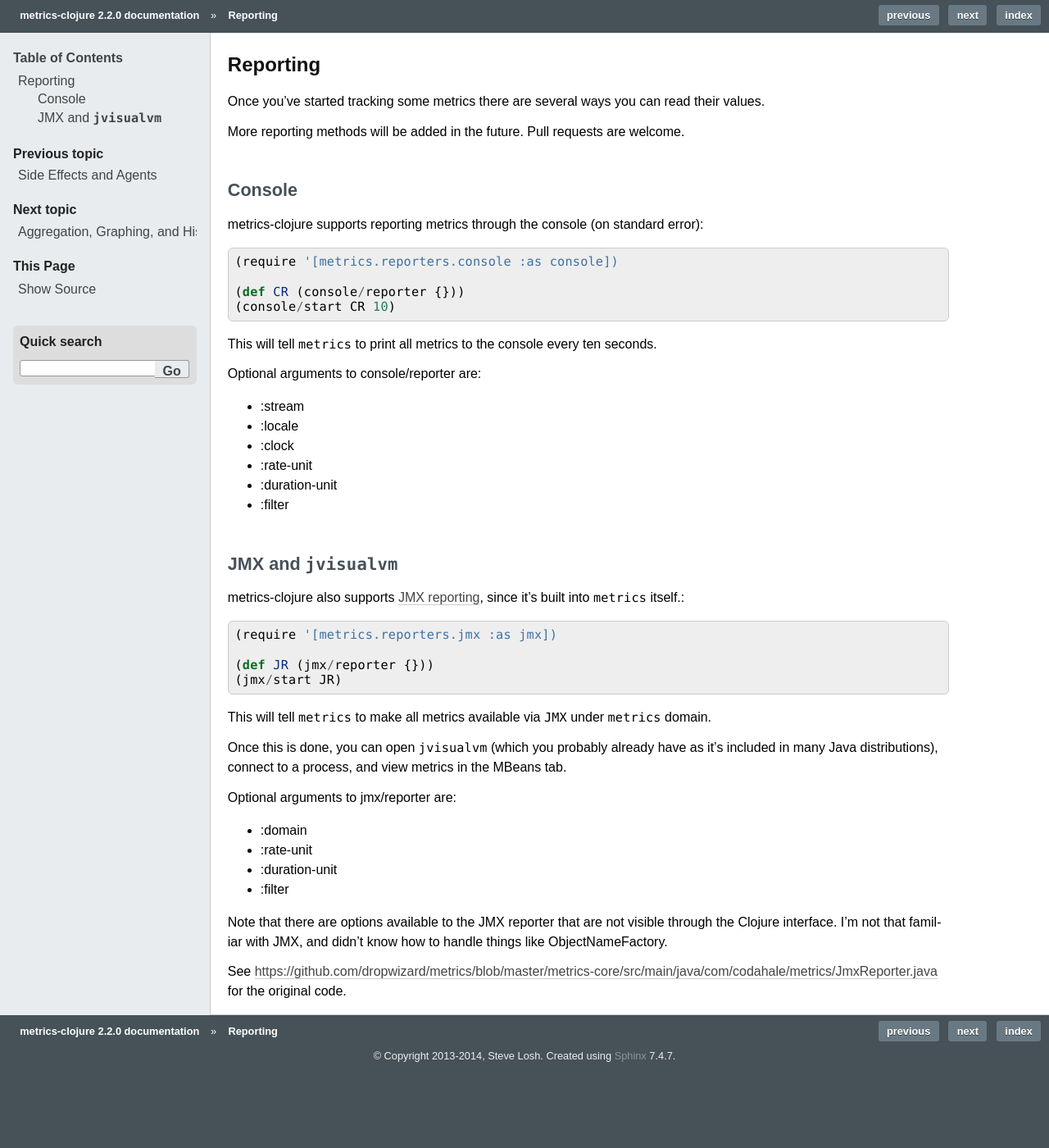
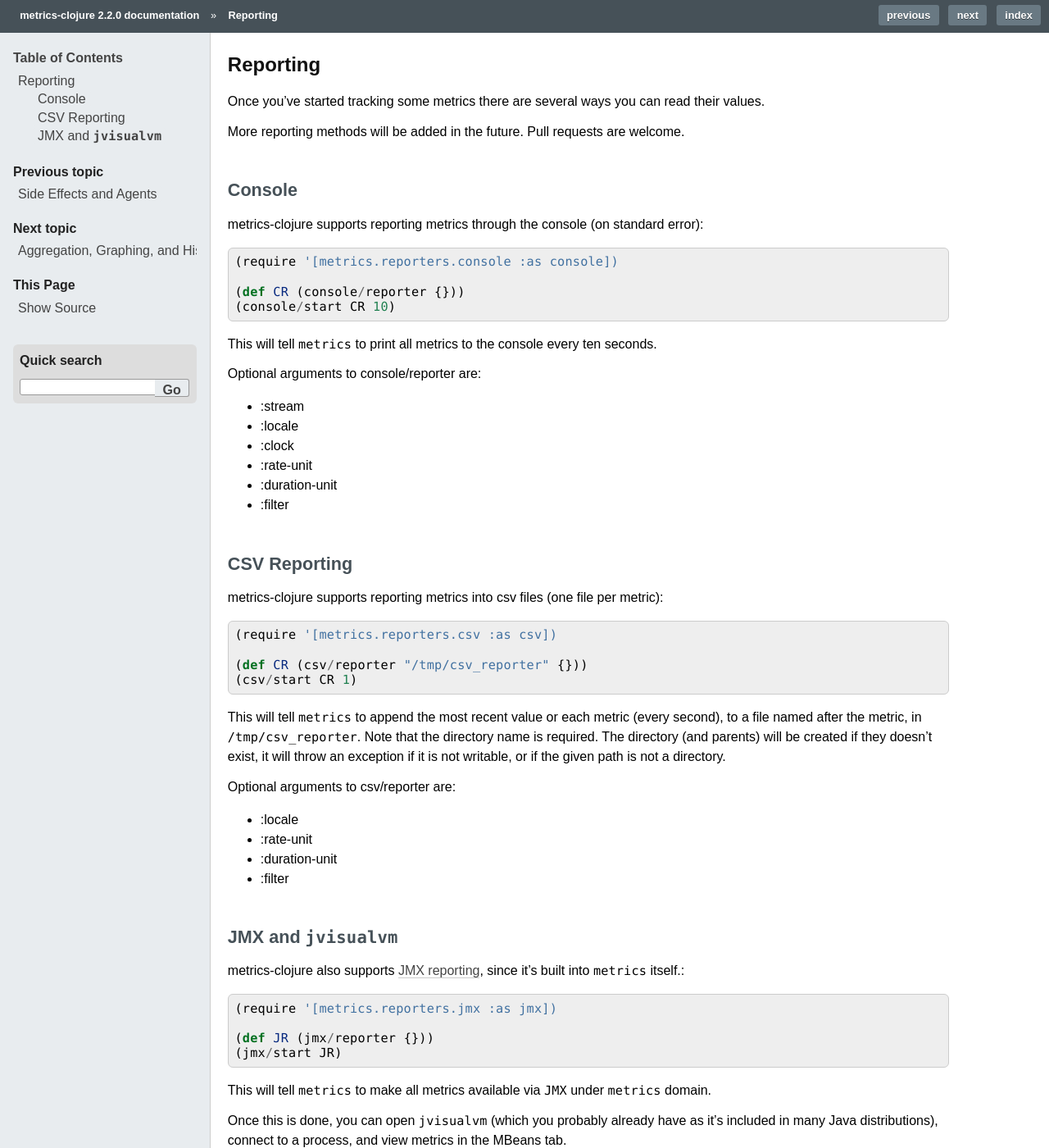
Before and after one commit to clj-commons/metrics-clojure, a Sphinx documentation site: the page built from docs/source/reporting.rst, in a window 1280 px wide and 1400 px high. Shown: the whole window at 82% size. Built offline with Sphinx 7.4.7, drawn with Linux system fonts in a browser that asks for light colours.

Commit message:
Added Csv Reporter and docs.  No unit test as it creates its directory if it doesn't exist.

```diff
--- a/docs/source/reporting.rst
+++ b/docs/source/reporting.rst
@@ -25,6 +25,30 @@ Optional arguments to console/reporter are:
 - :stream
 - :locale
 - :clock
+- :rate-unit
+- :duration-unit
+- :filter
+
+CSV Reporting
+-------------
+
+metrics-clojure supports reporting metrics into csv files (one file per metric)::
+
+    (require '[metrics.reporters.csv :as csv])
+
+    (def CR (csv/reporter "/tmp/csv_reporter" {}))
+    (csv/start CR 1)
+
+This will tell ``metrics`` to append the most recent value or each
+metric (every second), to a file named after the metric, in
+``/tmp/csv_reporter``. Note that the directory name is required. The
+directory (and parents) will be created if they doesn't exist, it will
+throw an exception if it is not writable, or if the given path is not
+a directory.
+
+Optional arguments to csv/reporter are:
+
+- :locale
 - :rate-unit
 - :duration-unit
 - :filter
```
Also changed, not shown: ChangeLog.md (+6 -1 lines), 1 other file.
